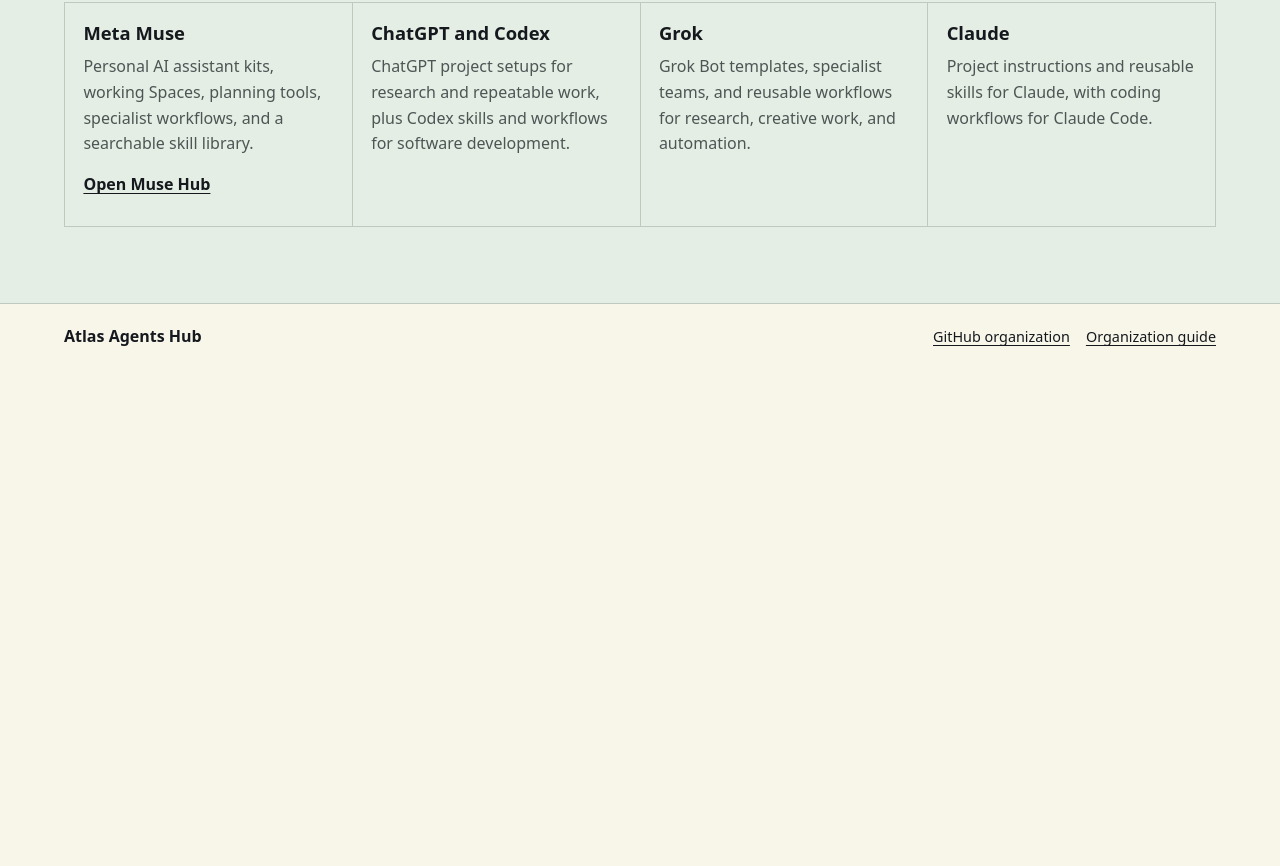
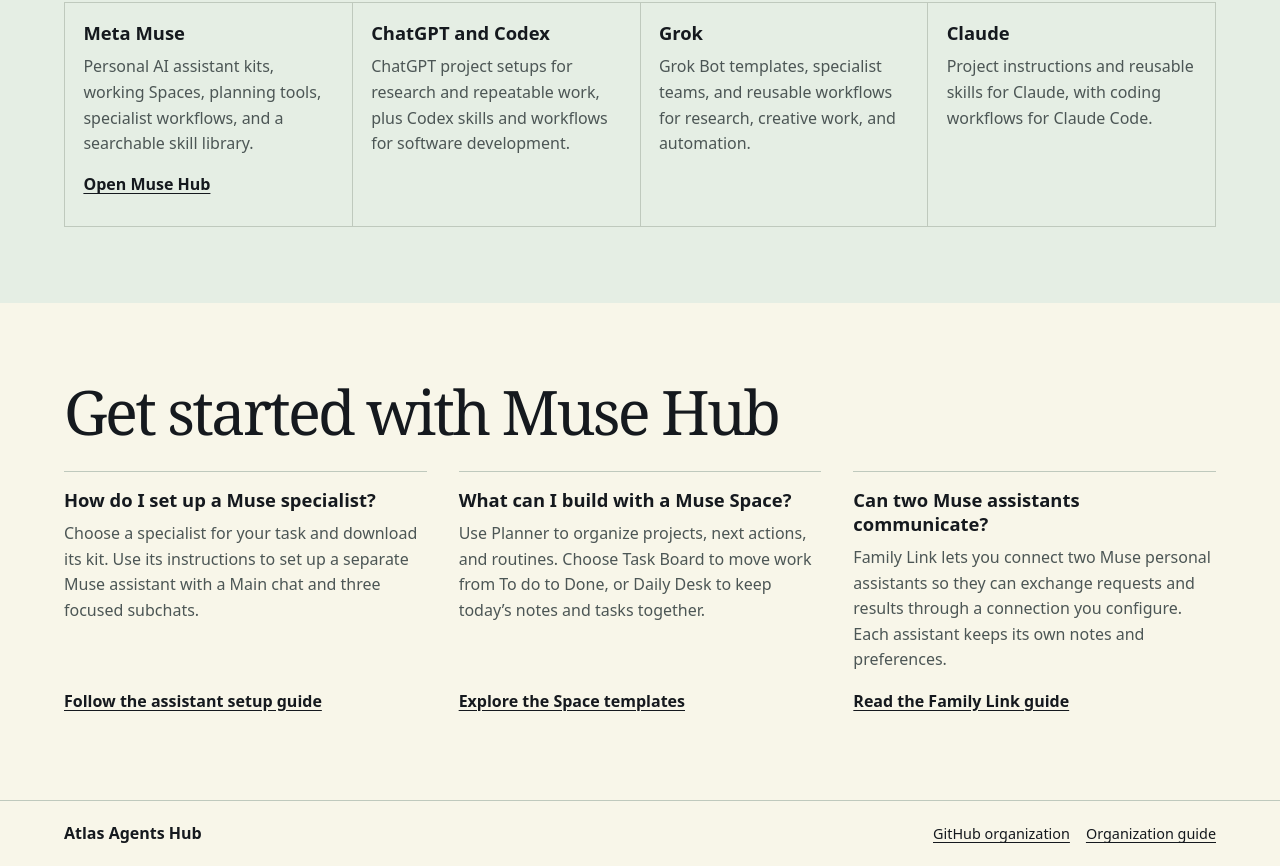
Before and after one commit to Atlas-Agents-Hub/atlas-agents-hub.github.io, a plain HTML site: page index.html in a window 1280 px wide. Shown: the part 1576-2442 px from the top of the page. Before the commit the page ends 1945 px from the top, so only its background shows below. Drawn offline with Linux system fonts and the light colour scheme.

Commit message:
Give Atlas visitors three ways to get started with Muse

```diff
--- a/assets/atlas.css
+++ b/assets/atlas.css
@@ -52,6 +52,11 @@ figcaption { margin-top: .5rem; color: var(--muted); font-size: .875rem; }
 .platforms { display: grid; grid-template-columns: repeat(4, minmax(0, 1fr)); margin: 1.7rem 0 0; padding: 0; list-style: none; border-top: 1px solid var(--rule); border-left: 1px solid var(--rule); }
 .platforms li { padding: 1.15rem; border-right: 1px solid var(--rule); border-bottom: 1px solid var(--rule); }
 .platforms p { margin: .6rem 0 .4rem; color: var(--muted); }
+.getting-started { padding-block: clamp(2.8rem, 6vw, 5rem); }
+.starting-points { display: grid; grid-template-columns: repeat(auto-fit, minmax(min(100%, 18rem), 1fr)); gap: 1.25rem 2rem; margin-top: 1.7rem; }
+.starting-points > div { display: flex; flex-direction: column; align-items: start; border-top: 1px solid var(--rule); padding-top: 1rem; }
+.starting-points p { margin-block: .6rem .4rem; color: var(--muted); }
+.starting-points a { display: inline-flex; min-height: 44px; align-items: center; margin-top: auto; font-weight: 650; }
 .site-footer { border-top: 1px solid var(--rule); }
 .footer-inner span { font-weight: 700; margin-right: auto; }
 
--- a/index.html
+++ b/index.html
@@ -130,6 +130,27 @@
         </ul>
       </div>
     </section>
+
+    <section class="wrap getting-started" aria-labelledby="getting-started-title">
+      <h2 id="getting-started-title">Get started with Muse Hub</h2>
+      <div class="starting-points">
+        <div>
+          <h3>How do I set up a Muse specialist?</h3>
+          <p>Choose a specialist for your task and download its kit. Use its instructions to set up a separate Muse assistant with a Main chat and three focused subchats.</p>
+          <a href="/muse-hub/#setup">Follow the assistant setup guide</a>
+        </div>
+        <div>
+          <h3>What can I build with a Muse Space?</h3>
+          <p>Use Planner to organize projects, next actions, and routines. Choose Task Board to move work from To do to Done, or Daily Desk to keep today’s notes and tasks together.</p>
+          <a href="/muse-hub/#companion-spaces">Explore the Space templates</a>
+        </div>
+        <div>
+          <h3>Can two Muse assistants communicate?</h3>
+          <p>Family Link lets you connect two Muse personal assistants so they can exchange requests and results through a connection you configure. Each assistant keeps its own notes and preferences.</p>
+          <a href="https://github.com/Atlas-Agents-Hub/muse-hub/blob/main/docs/FAMILY_LINK.md">Read the Family Link guide</a>
+        </div>
+      </div>
+    </section>
   </main>
 
   <footer class="site-footer">
```
Also changed, not shown: llms.txt.
